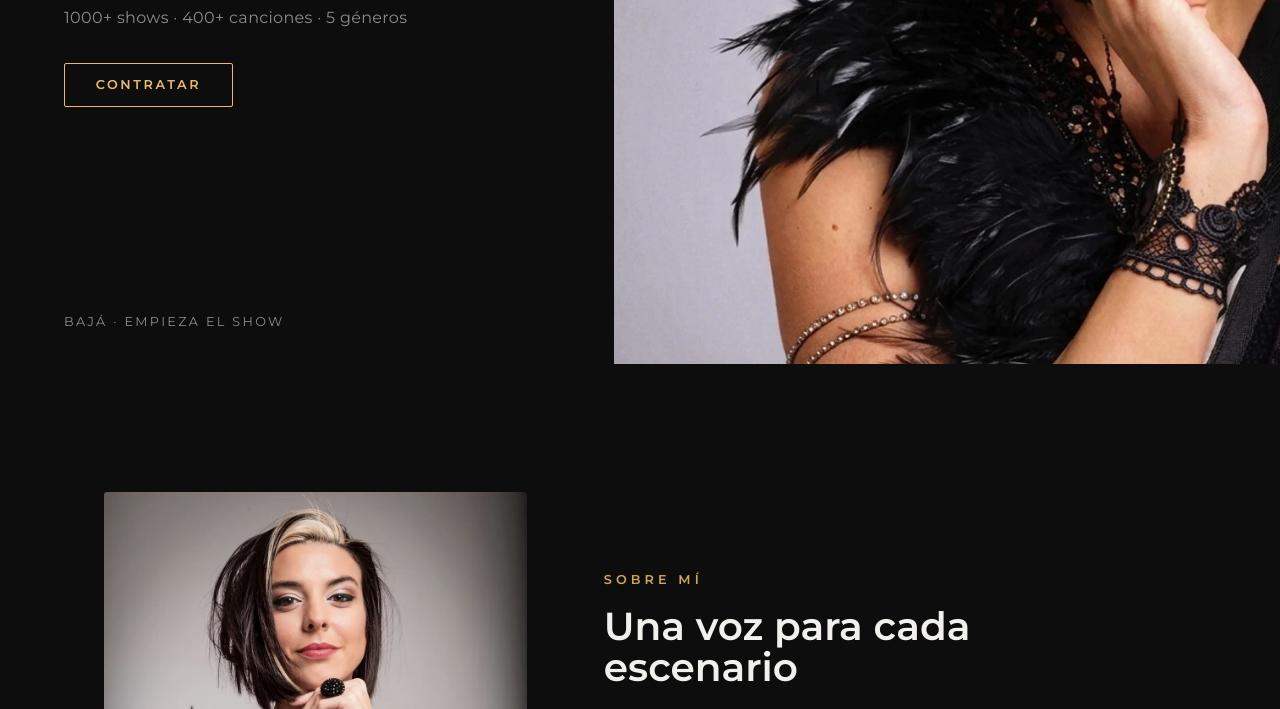
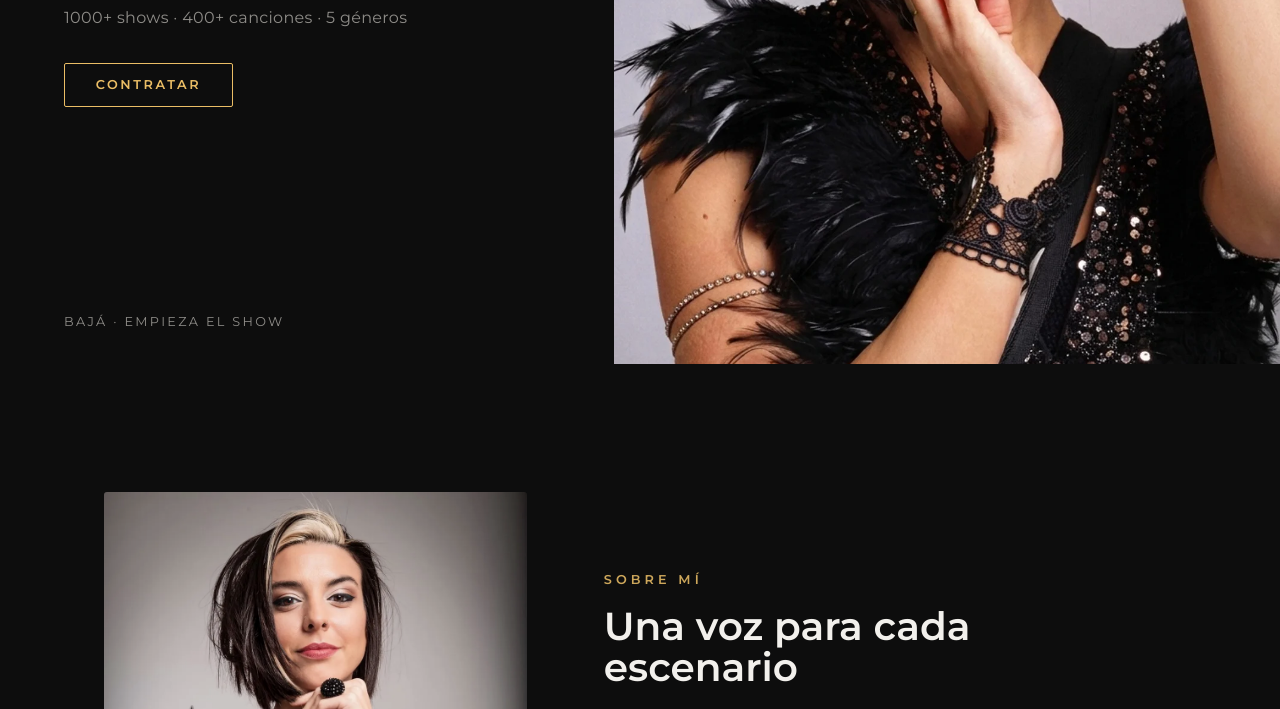
Before and after one commit to baltaenjoy-gif/zurima_website, a website built with Vite: page index.html in a window 1280 px wide. Shown: the part 436-1145 px from the top of the page. Built offline with nearby package versions, Linux system fonts and the light colour scheme.

Commit message:
fix(hero): replicar recorte exacto de referencia con ojos centrados
Co-Authored-By: Claude Sonnet 5 <noreply@anthropic.com>

```diff
--- a/src/style.css
+++ b/src/style.css
@@ -231,11 +231,11 @@ h3 {
 
 .hero__media img {
   position: absolute;
-  width: 155%;
+  width: 137.8%;
   max-width: none;
-  height: 155%;
-  top: -21%;
-  left: -22%;
+  height: 128%;
+  top: -4.24%;
+  left: -36.77%;
   object-fit: cover;
 }
 
```
